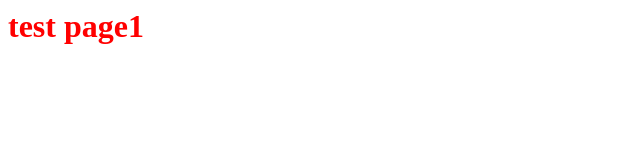
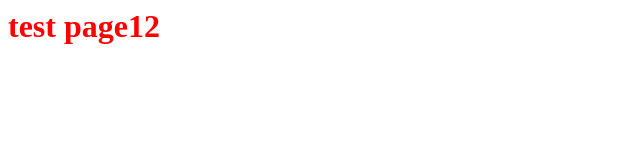
Before and after one commit to jinqiangshou/demo-project-for-requirejs, a plain HTML site: page index.html in a window 1280 px wide. Shown: the full height of the page, 0-640 px from the left. Drawn offline with Linux system fonts and the light colour scheme.

Commit message:
1112222f
222

```diff
--- a/index.html
+++ b/index.html
@@ -21,6 +21,6 @@
 
     </head>
     <body>
-        <div>test page1</div>
+        <div>test page12</div>
     </body>
 </html>
```
Also changed, not shown: 1 other file.
